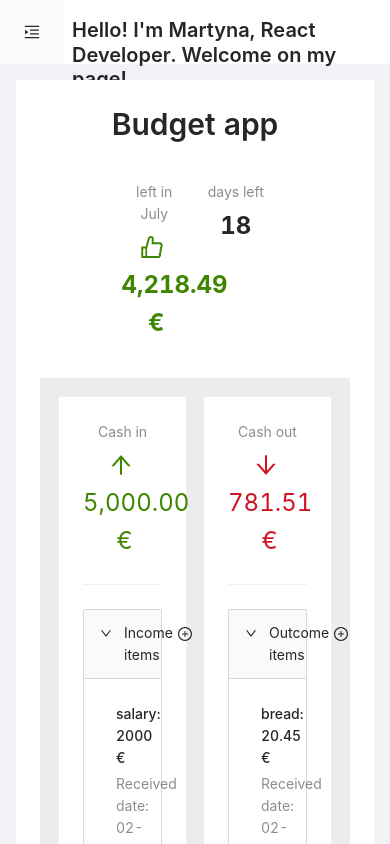
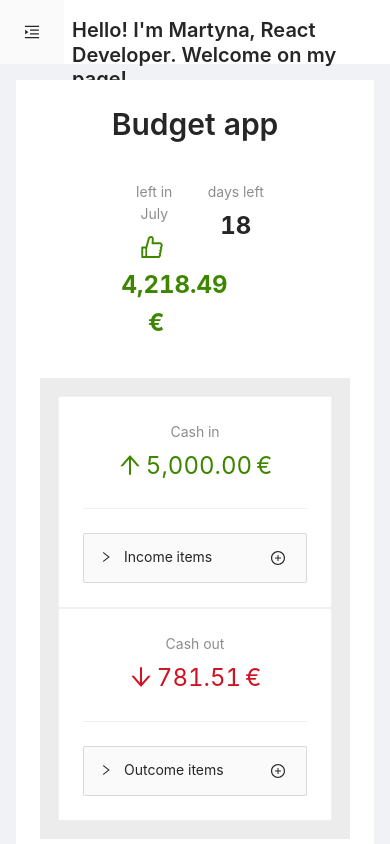
Before and after one commit to martynaskup/martynaskup.github.io, a React (Create React App) app: page /projects/budget in a window 390 px wide. Shown: the top 844 px of the page. Built offline with nearby package versions, Linux system fonts and the light colour scheme.

Commit message:
[Budget] Make income and outcome cards responsive

```diff
--- a/src/pages/ProjectsPage/Projects/Budget/Details/BudgetItemsCollapse.tsx
+++ b/src/pages/ProjectsPage/Projects/Budget/Details/BudgetItemsCollapse.tsx
@@ -4,6 +4,7 @@ import { BudgetItemData, BudgetItemType } from './BudgetItemTypes';
 import BudgetItemList from './BudgetItemList';
 import { FC } from 'react';
 import { budgetItemName, sortItemList } from './budgetItemHelpers';
+import useBreakpoint from 'antd/lib/grid/hooks/useBreakpoint';
 
 type BudgetItemsCollapseProps = {
   budgetItemType: BudgetItemType;
@@ -18,11 +19,15 @@ const BudgetItemsCollapse: FC<BudgetItemsCollapseProps> = ({
   onNewItemCreate,
   onItemUpdate,
   onItemDelete,
-}) => (
+}) => {
+  const { md } = useBreakpoint();
+
+  return (
     <Collapse defaultActiveKey={['1']} style={{ textAlign: 'left' }}>
+      {
         <Collapse.Panel
           header={`${budgetItemName(budgetItemType)} items`}
-      key="1"
+          key={md ? '1' : '0'} // initially open the panel or keep it closed depending on the breakpoint width
           extra={
             <CreateButtonAndModal
               onNewItem={onNewItemCreate}
@@ -37,7 +42,9 @@ const BudgetItemsCollapse: FC<BudgetItemsCollapseProps> = ({
             budgetItemType={budgetItemType}
           />
         </Collapse.Panel>
+      }
     </Collapse>
   );
+};
 
 export default BudgetItemsCollapse;
--- a/src/pages/ProjectsPage/Projects/Budget/Details/Details.tsx
+++ b/src/pages/ProjectsPage/Projects/Budget/Details/Details.tsx
@@ -4,10 +4,13 @@ import { Card, Col, Divider, Row, Statistic } from 'antd';
 import { ArrowDownOutlined, ArrowUpOutlined } from '@ant-design/icons';
 import Incomes from './Incomes';
 import Outcomes from './Outcomes';
+import useBreakpoint from 'antd/lib/grid/hooks/useBreakpoint';
 
 const Details: FC<{ onValuesChange: (values: number) => void }> = ({
   onValuesChange,
 }) => {
+  const { md } = useBreakpoint();
+
   const [incomes, setIncomes] = useState(0);
   const [outcomes, setOutcomes] = useState(0);
 
@@ -26,10 +29,7 @@ const Details: FC<{ onValuesChange: (values: number) => void }> = ({
     []
   );
 
-  return (
-    <StyledDetailsDiv>
-      <Row gutter={16}>
-        <Col span={12}>
+  const incomeDetailsCard = (
     <Card>
       <Statistic
         title="Cash in"
@@ -42,8 +42,9 @@ const Details: FC<{ onValuesChange: (values: number) => void }> = ({
       <Divider />
       <Incomes onValuesChange={handleIncomeChange} />
     </Card>
-        </Col>
-        <Col span={12}>
+  );
+
+  const outcomeDetailsCard = (
     <Card>
       <Statistic
         title="Cash out"
@@ -56,8 +57,21 @@ const Details: FC<{ onValuesChange: (values: number) => void }> = ({
       <Divider />
       <Outcomes onValuesChange={handleOutcomeChange} />
     </Card>
-        </Col>
+  );
+
+  return (
+    <StyledDetailsDiv>
+      {md ? (
+        <Row gutter={16}>
+          <Col span={12}>{incomeDetailsCard}</Col>
+          <Col span={12}>{outcomeDetailsCard}</Col>
         </Row>
+      ) : (
+        <>
+          {incomeDetailsCard}
+          {outcomeDetailsCard}
+        </>
+      )}
     </StyledDetailsDiv>
   );
 };
```
Lines whose indentation alone changed are shown as unchanged.
